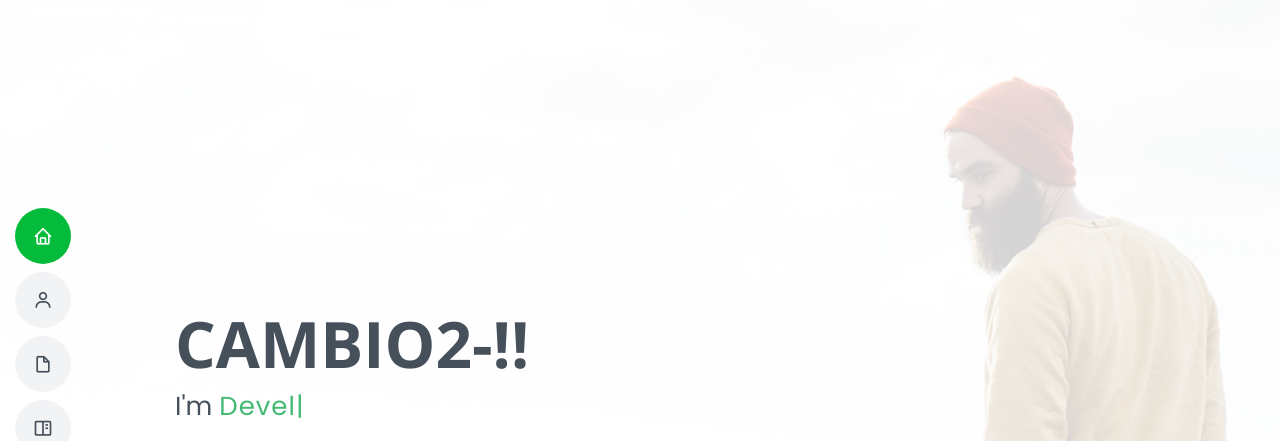
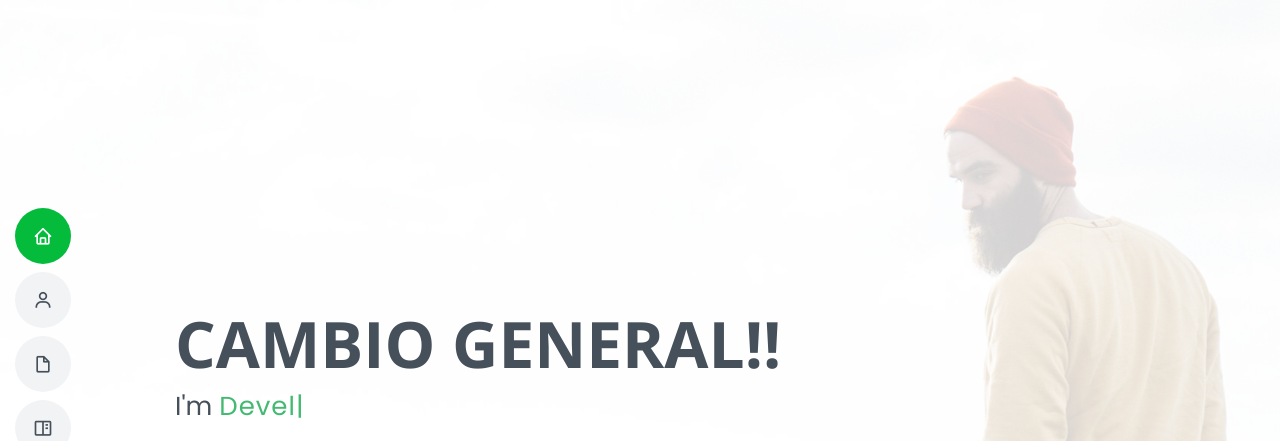
Before and after one commit to MARK80997/version2, a plain HTML site: page index.html in a window 1280 px wide. Shown: the top 441 px of the page. Drawn offline with nearby package versions, Linux system fonts and the light colour scheme.

Commit message:
cambio general

```diff
--- a/index.html
+++ b/index.html
@@ -61,7 +61,7 @@
   <!-- ======= Hero Section ======= -->
   <section id="hero" class="d-flex flex-column justify-content-center">
     <div class="container" data-aos="zoom-in" data-aos-delay="100">
-      <h1>CAMBIO2-!!</h1>
+      <h1>CAMBIO GENERAL!!</h1>
       <p>I'm <span class="typed" data-typed-items="Designer, Developer, Freelancer, Photographer"></span></p>
       <div class="social-links">
         <a href="#" class="twitter"><i class="bx bxl-twitter"></i></a>
```
